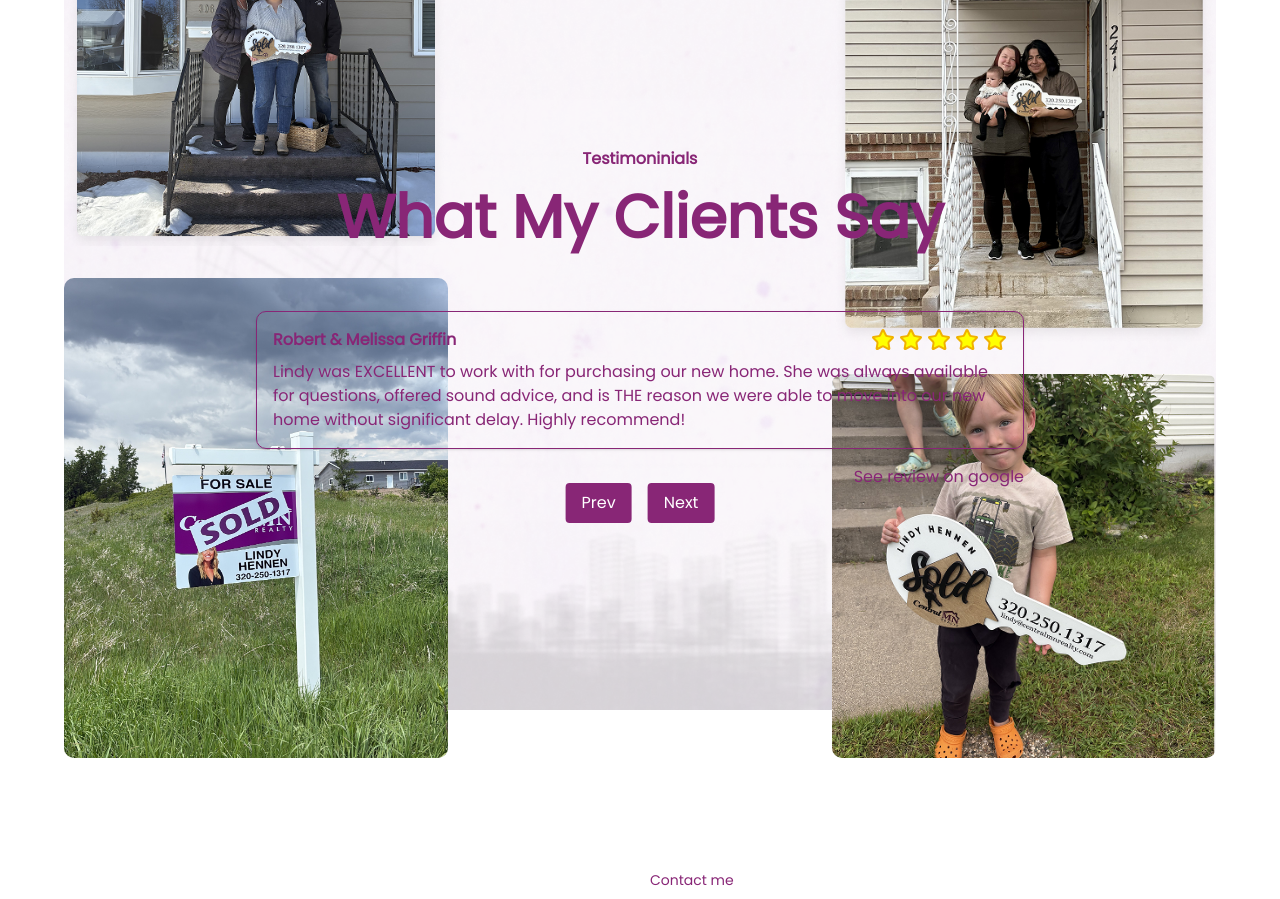
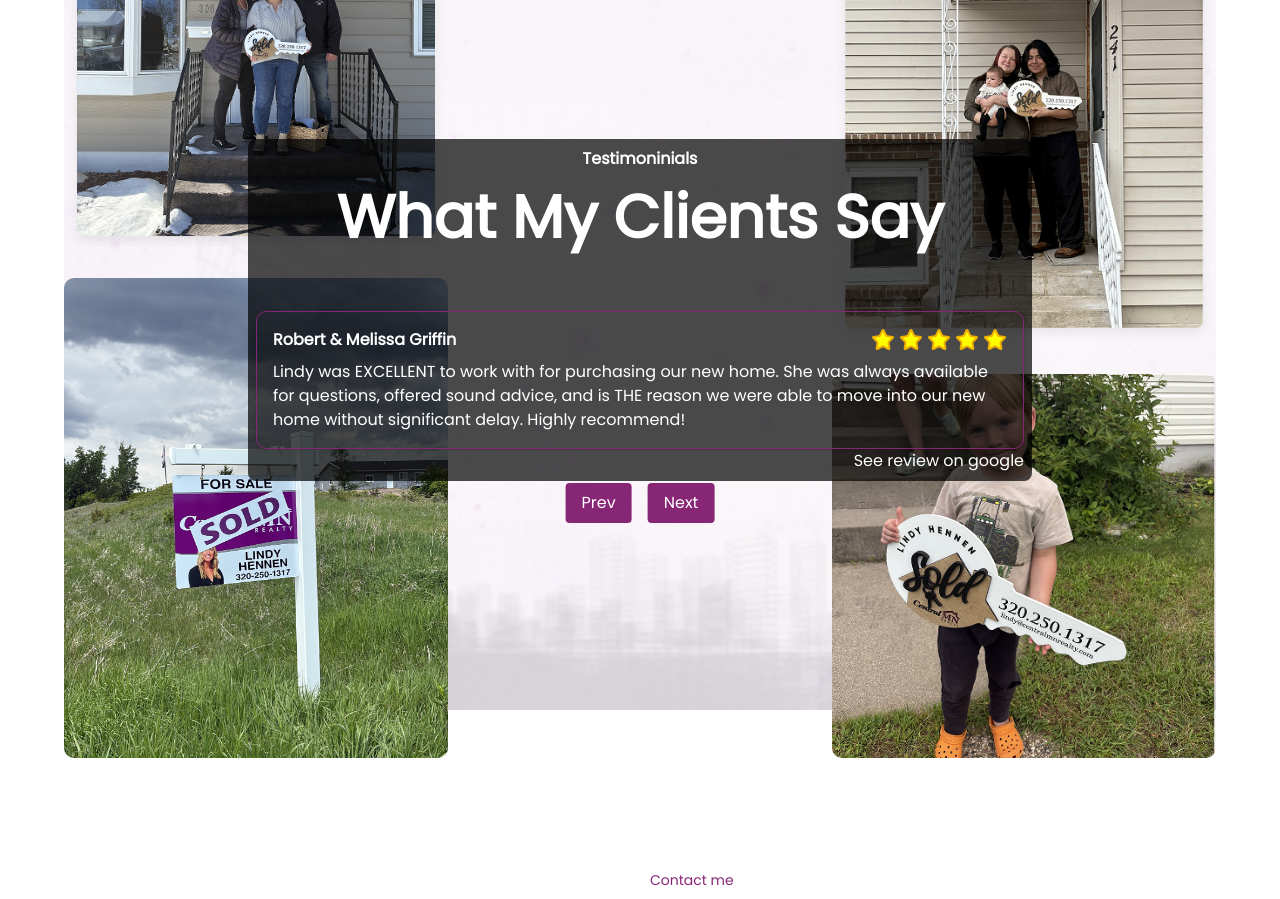
Before and after one commit to FSDTeam-SAA/lindyhennen, a Next.js app: page / in a window 1280 px wide. Shown: the part 2160-3059 px from the top of the page. Built offline with nearby package versions, Linux system fonts and the light colour scheme.

Commit message:
fix: testimonials responsive

```diff
--- a/src/components/testimonial.tsx
+++ b/src/components/testimonial.tsx
@@ -114,7 +114,7 @@ export default function Testimonial() {
 
   return (
     <section className="lg:py-20 py-8">
-      <div className="container mx-auto min-h-screen relative overflow-hidden lg:overflow-visible z-20 bg-[url('/testimonial.png')] bg-cover bg-center bg-no-repeat">
+      <div className="container mx-auto min-h-screen relative overflow-hidden xl:overflow-visible z-20 bg-[url('/testimonial.png')] bg-cover bg-center bg-no-repeat">
         <div className="absolute right-0 -top-12 z-10">
           <Image
             src="/client1.png"
@@ -152,20 +152,25 @@ export default function Testimonial() {
           />
         </div>
 
-        <div className="absolute inset-0 w-full bg-black opacity-80 z-10 lg:hidden rounded-md"></div>
+        <div className="absolute inset-0 w-full bg-black opacity-80 z-10 xl:hidden rounded-md"></div>
 
         <div className="h-screen flex justify-center items-center z-30 relative">
-          <div className="space-y-16 max-w-4xl">
+          <div className="space-y-16 max-w-4xl relative z-20 p-2">
+            <div className="absolute inset-0 w-full bg-black opacity-70 -z-10 h-full rounded-md"></div>
             <div className="text-center space-y-4">
-              <h5 className="lg:text-base text-sm text-white! lg:text-primary!">Testimoninials</h5>
-              <h2 className="lg:text-6xl font-bold text-white! lg:text-primary!">What My Clients Say</h2>
+              <h5 className="lg:text-base text-sm text-white!">
+                Testimoninials
+              </h5>
+              <h2 className="lg:text-6xl font-bold text-white!">
+                What My Clients Say
+              </h2>
             </div>
             <div className="relative w-full max-w-3xl mx-auto px-2 lg:px-0">
               {/* Review Item */}
               <div className="p-4 border border-primary rounded-lg shadow-sm">
                 <div>
                   <div className="flex items-center justify-between">
-                    <h5 className="text-white! lg:text-primary!">{review.name}</h5>
+                    <h5 className="text-white!">{review.name}</h5>
                     <div className="flex items-center gap-1">
                       {[1, 2, 3, 4, 5].map((star) =>
                         star <= review.rating ? (
@@ -181,10 +186,14 @@ export default function Testimonial() {
                     </div>
                   </div>
                 </div>
-                <p className="mt-2 text-white! lg:text-primary!">{review.comment}</p>
+                <p className="mt-2 text-white!">{review.comment}</p>
               </div>
-              <div className="text-end text-white lg:text-primary translate-y-1 lg:translate-y-4">
-                <a href={review.href} target="_blank" className="text-xs lg:text-base">
+              <div className="text-end text-white">
+                <a
+                  href={review.href}
+                  target="_blank"
+                  className="text-xs lg:text-base"
+                >
                   See review on google
                 </a>
               </div>
```
